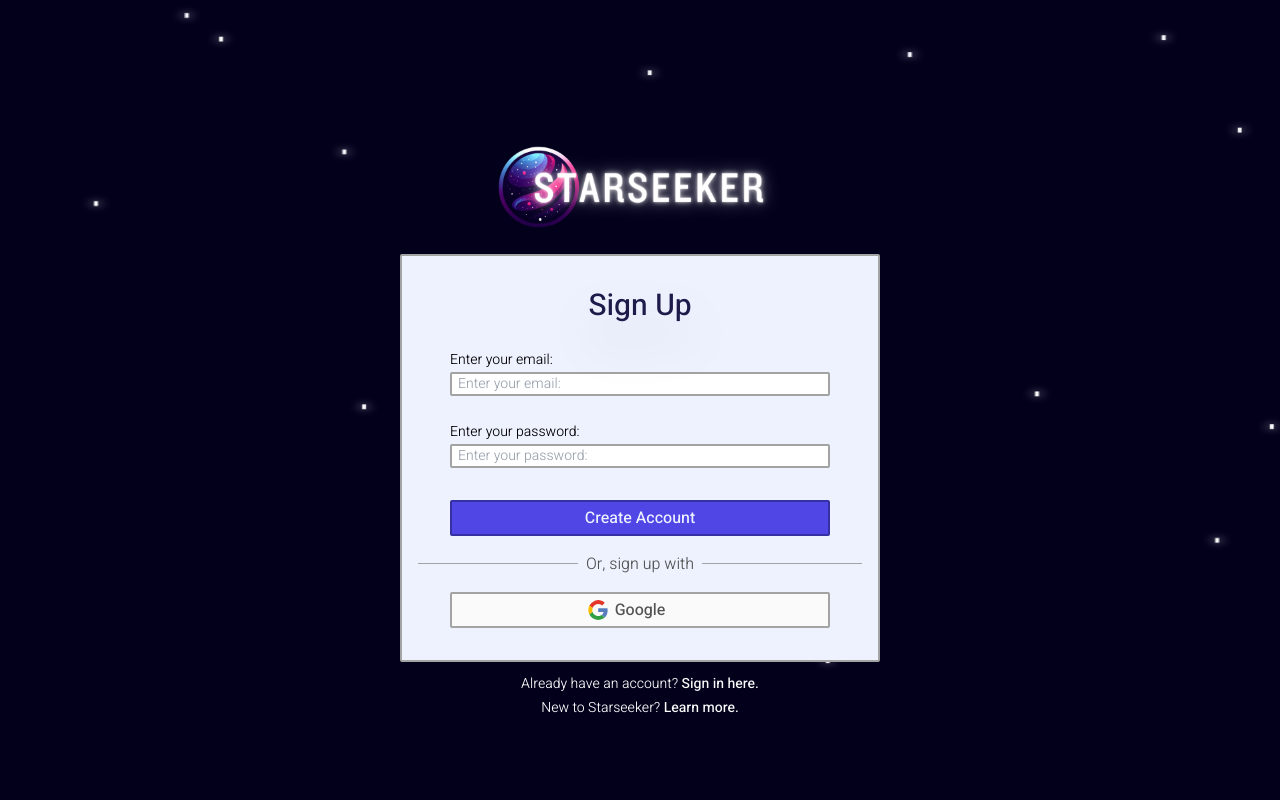
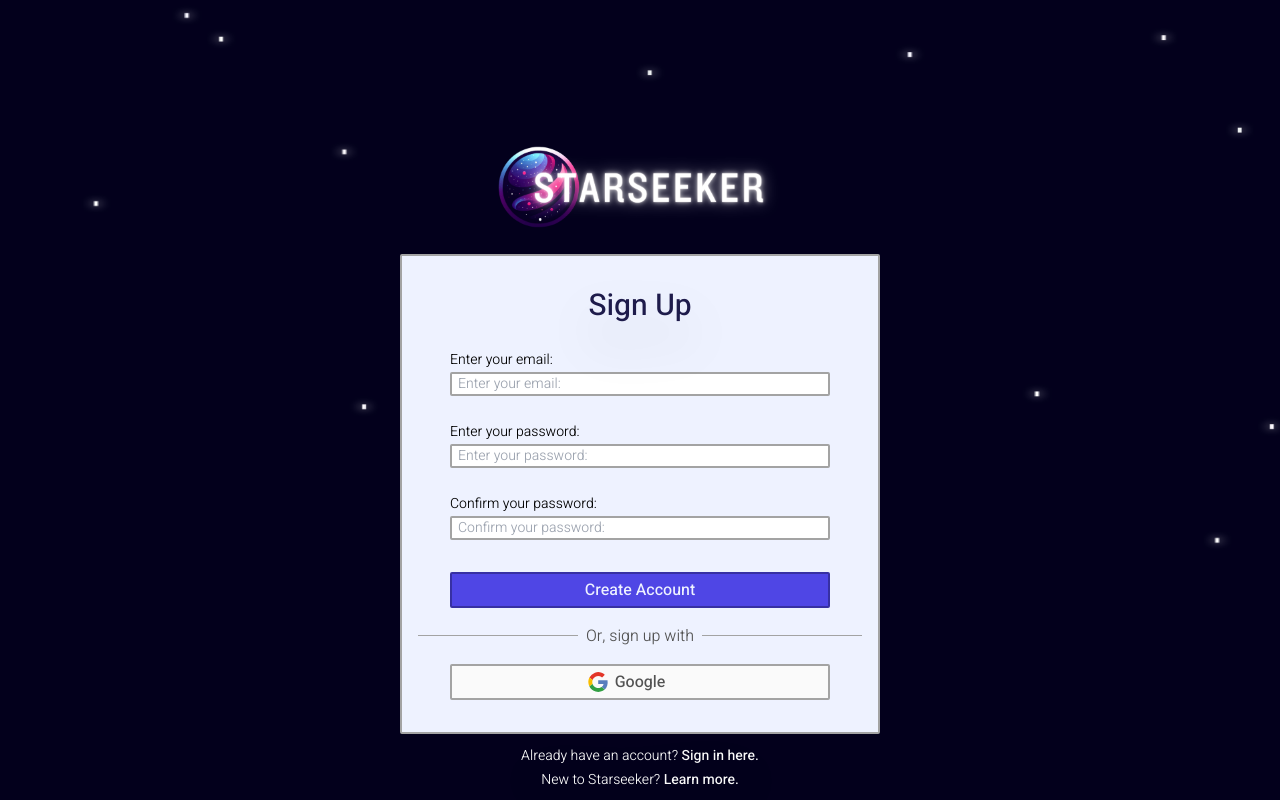
Before and after one commit to heidaraliy/starseeker, a React (Vite) app in the folder frontend/: page /sign_up in a window 1280 px wide. Built offline with nearby package versions, Linux system fonts and the light colour scheme; a web font is replaced by a local one.

Commit message:
api endpoint working -- working on auth/sign in

```diff
--- a/frontend/src/components/SignUpComponent.tsx
+++ b/frontend/src/components/SignUpComponent.tsx
@@ -8,8 +8,10 @@
 const SignUpComponent = () => {
   const [email, setEmail] = useState('');
   const [password, setPassword] = useState('');
+  const [confirmPassword, setConfirmPassword] = useState('');
   const [emailError, setEmailError] = useState('');
   const [passwordError, setPasswordError] = useState('');
+  const [confirmPasswordError, setConfirmPasswordError] = useState('');
 
   const handleSignUpSubmit = async (event: { preventDefault: () => void }) => {
     event.preventDefault();
@@ -17,10 +19,17 @@
     const [isEmailValid, emailError] = validateEmail(email);
     const [isPasswordValid, passwordError] = validatePassword(password);
 
+    //pw confirmation
+    const isConfirmPasswordValid = password === confirmPassword;
+    const confirmPasswordError = isConfirmPasswordValid
+      ? ''
+      : 'Passwords do not match.';
+
     setEmailError(emailError);
     setPasswordError(passwordError);
+    setConfirmPasswordError(confirmPasswordError);
 
-    if (!isEmailValid || !isPasswordValid) return;
+    if (!isEmailValid || !isPasswordValid || !isConfirmPasswordValid) return;
 
     try {
       const response = await axios.post('http://localhost:8080/sign_up', {
@@ -30,7 +39,6 @@
       console.log(response.data);
     } catch (error) {
       console.error(error);
-      console.log({ email, password });
     }
   };
   return (
@@ -54,6 +62,14 @@
           value={password}
           onChange={(e) => setPassword(e.target.value)}
           error={passwordError}
+        />
+        <SignUpInput
+          label="Confirm your password:"
+          type="password"
+          name="confirmPassword"
+          value={confirmPassword}
+          onChange={(e) => setConfirmPassword(e.target.value)}
+          error={confirmPasswordError}
         />
         <div className="mx-12 pt-8">
           <button
```
